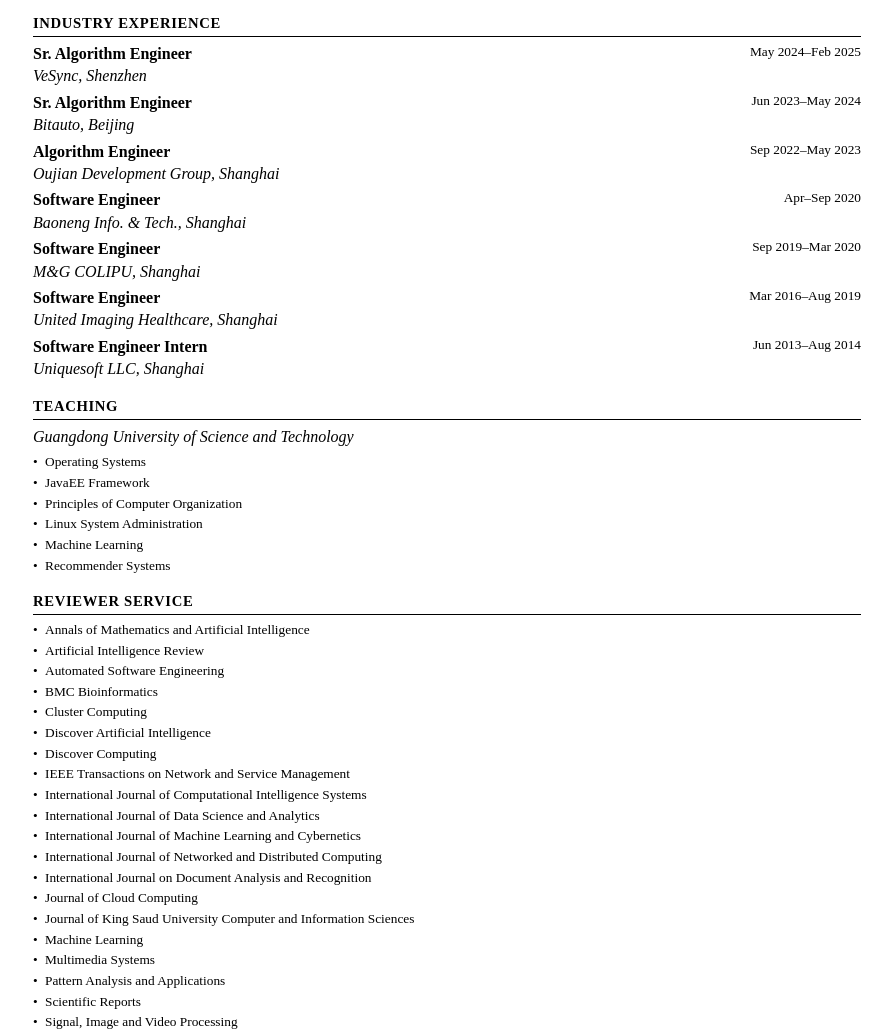
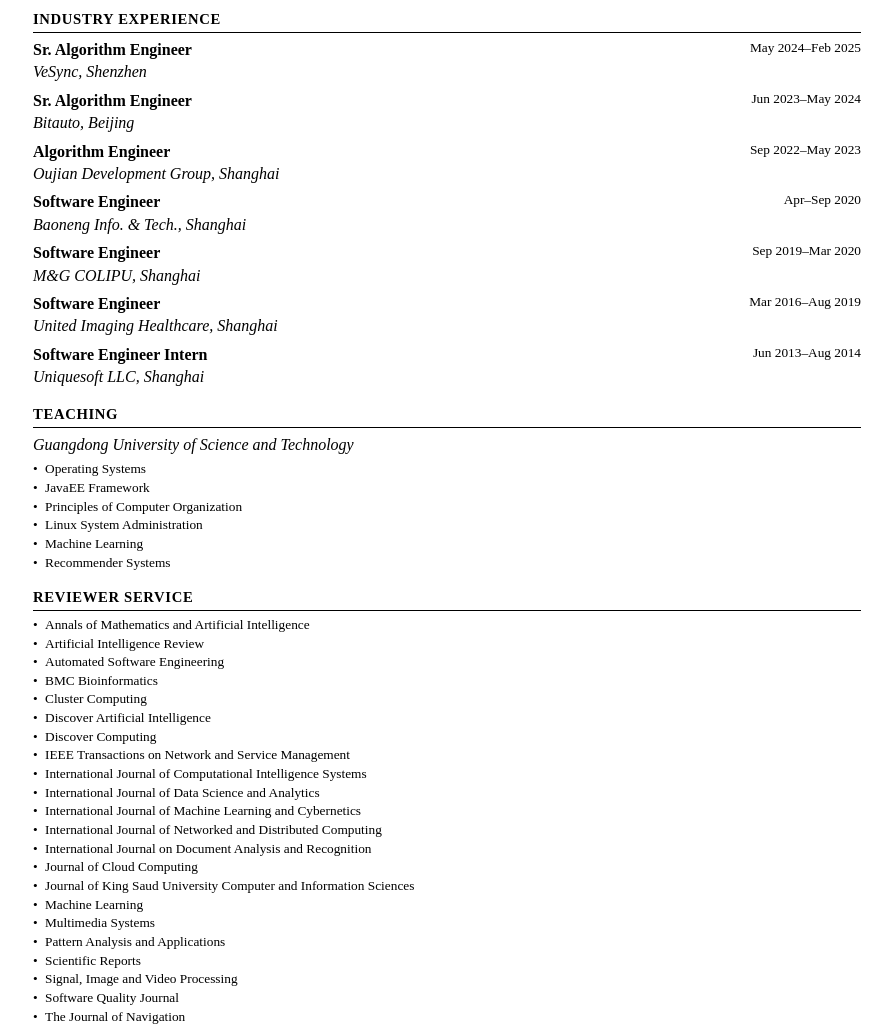
Before and after one commit to davidyuan666/davidyuan666.github.io, a plain HTML site: page index.html in a window 1280 px wide. Shown: the part 1219-2248 px from the top of the page, without its empty margins (193-1085 px from the left). Drawn offline with Linux system fonts and the light colour scheme.

Commit message:
Unify entry spacing and stop the contact row from overflowing on narrow screens

```diff
--- a/index.html
+++ b/index.html
@@ -66,7 +66,8 @@
         }
         section p { margin-bottom: 4px; }
 
-        .entry { margin-bottom: 8px; }
+        .entry { margin-bottom: 6px; }
+        section > div.entry:last-child { margin-bottom: 0; }
         .entry-header {
             display: flex;
             flex-wrap: wrap;
@@ -74,7 +75,6 @@
             gap: 2px 12px;
         }
         .entry-title { font-weight: bold; }
-        .entry.compact { margin-bottom: 4px; }
         .entry-location { font-style: italic; display: block; }
         .entry-date { white-space: nowrap; font-size: 10pt; margin-left: auto; }
 
@@ -93,6 +93,7 @@
             position: relative;
             padding-left: 12px;
             margin-bottom: 0;
+            line-height: 1.25;
             break-inside: avoid;
         }
         ul.two-col li::before {
@@ -160,6 +161,8 @@
         }
         @media screen and (max-width: 800px) {
             body { padding: 0 12px 24px; }
+            .contact a { white-space: normal; }
+            .contact .sep { display: none; }
         }
     </style>
 </head>
@@ -361,49 +364,49 @@
 
             <section>
                 <h2 class="section-title">Industry Experience</h2>
-                <div class="entry compact">
+                <div class="entry">
                     <div class="entry-header">
                         <span class="entry-title">Sr. Algorithm Engineer</span>
                         <span class="entry-date">May 2024&ndash;Feb 2025</span>
                     </div>
                     <span class="entry-location">VeSync, Shenzhen</span>
                 </div>
-                <div class="entry compact">
+                <div class="entry">
                     <div class="entry-header">
                         <span class="entry-title">Sr. Algorithm Engineer</span>
                         <span class="entry-date">Jun 2023&ndash;May 2024</span>
                     </div>
                     <span class="entry-location">Bitauto, Beijing</span>
                 </div>
-                <div class="entry compact">
+                <div class="entry">
                     <div class="entry-header">
                         <span class="entry-title">Algorithm Engineer</span>
                         <span class="entry-date">Sep 2022&ndash;May 2023</span>
                     </div>
                     <span class="entry-location">Oujian Development Group, Shanghai</span>
                 </div>
-                <div class="entry compact">
+                <div class="entry">
                     <div class="entry-header">
                         <span class="entry-title">Software Engineer</span>
                         <span class="entry-date">Apr&ndash;Sep 2020</span>
                     </div>
                     <span class="entry-location">Baoneng Info. &amp; Tech., Shanghai</span>
                 </div>
-                <div class="entry compact">
+                <div class="entry">
                     <div class="entry-header">
                         <span class="entry-title">Software Engineer</span>
                         <span class="entry-date">Sep 2019&ndash;Mar 2020</span>
                     </div>
                     <span class="entry-location">M&amp;G COLIPU, Shanghai</span>
                 </div>
-                <div class="entry compact">
+                <div class="entry">
                     <div class="entry-header">
                         <span class="entry-title">Software Engineer</span>
                         <span class="entry-date">Mar 2016&ndash;Aug 2019</span>
                     </div>
                     <span class="entry-location">United Imaging Healthcare, Shanghai</span>
                 </div>
-                <div class="entry compact">
+                <div class="entry">
                     <div class="entry-header">
                         <span class="entry-title">Software Engineer Intern</span>
                         <span class="entry-date">Jun 2013&ndash;Aug 2014</span>
```
